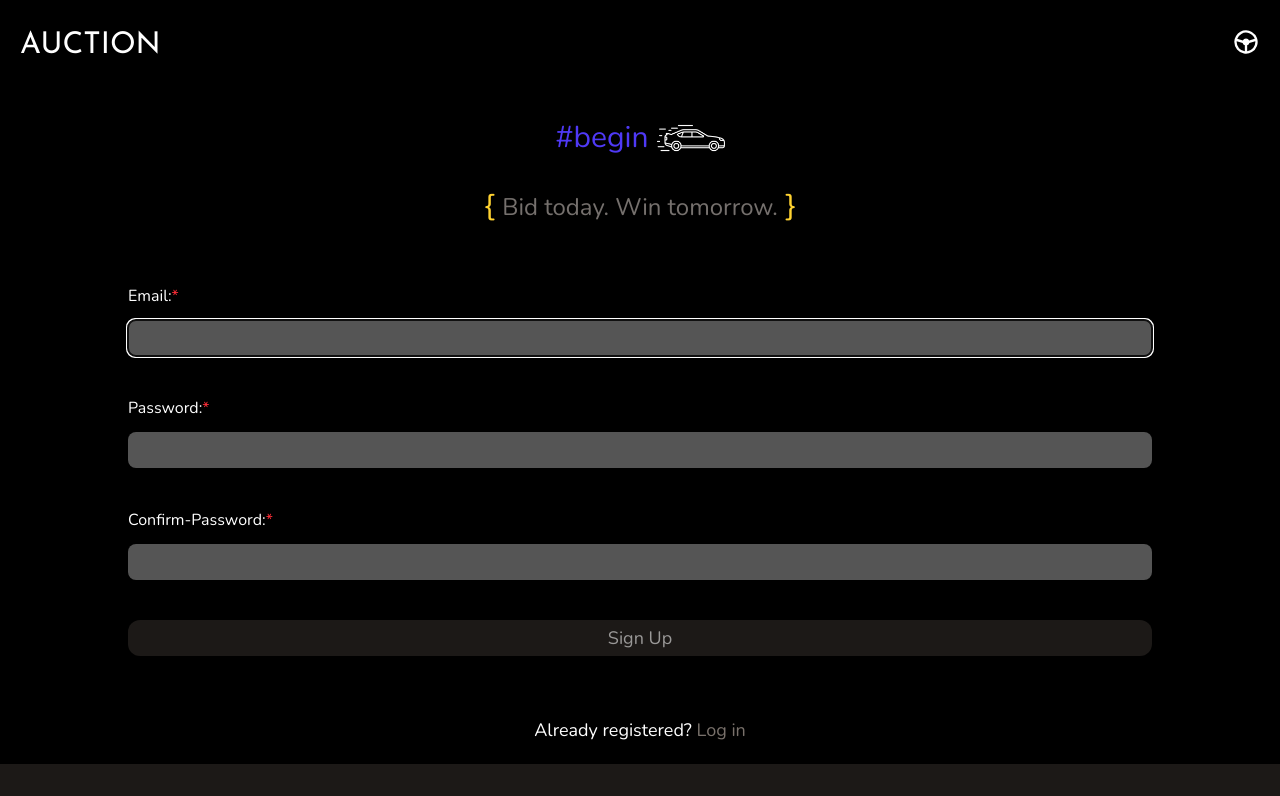
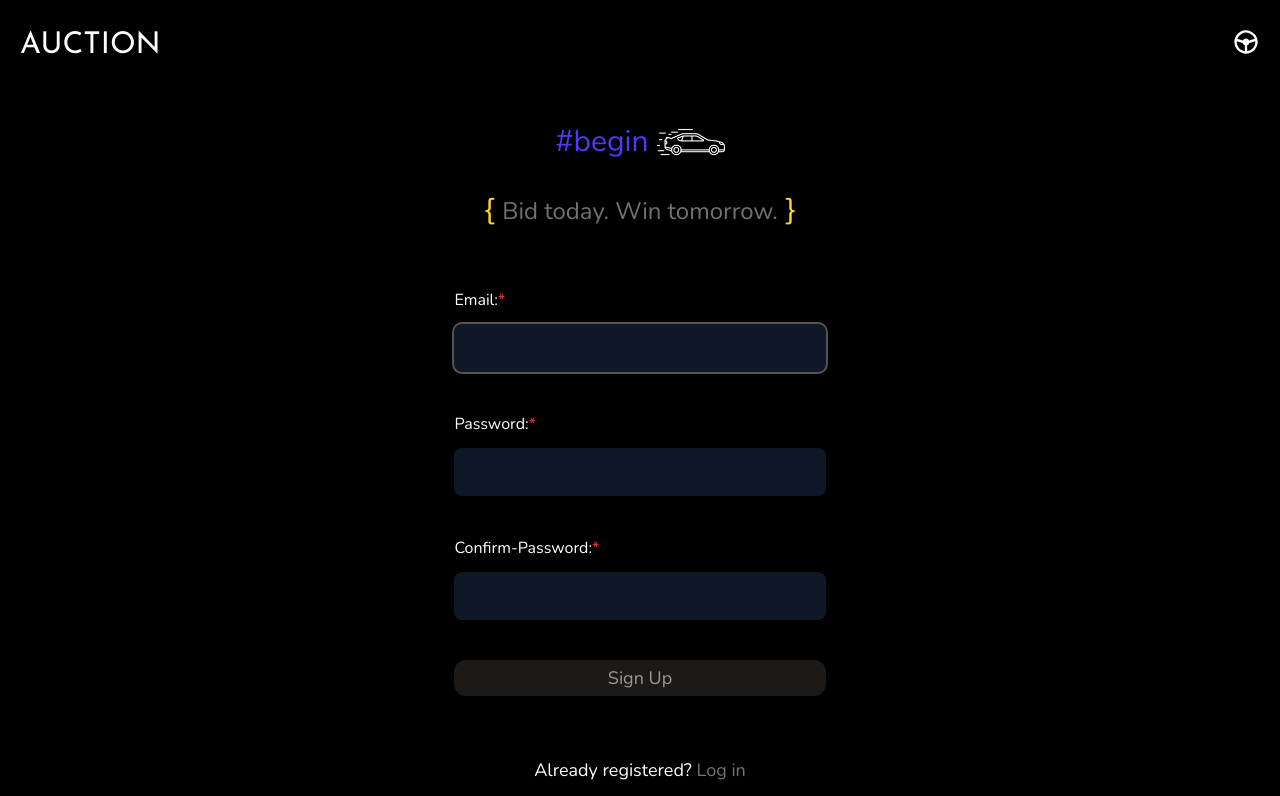
Before and after one commit to Aanand-code/car-auction, a React (Vite) app in the folder car-auction-frontend/: page /register in a window 1280 px wide. Shown: the top 796 px of the page. Built offline with nearby package versions, Linux system fonts and the light colour scheme; no server answers.

Commit message:
Update Login and register Pages

```diff
--- a/car-auction-frontend/src/pages/Login.jsx
+++ b/car-auction-frontend/src/pages/Login.jsx
@@ -68,8 +68,8 @@ const Login = () => {
   };
 
   return (
-    <section className="flex grow justify-center  self-center h-full w-full py-10">
-      <div className="w-full flex flex-col gap-15 items-center">
+    <section>
+      <div className="max-w-lg mx-auto p-6 shadow-lg rounded-xl  flex flex-col gap-15 items-center">
         <div className="flex flex-col  justify-center items-center gap-4">
           <p className="text-3xl text-center text-indigo-600 flex items-center justify-center gap-2">
             <span>#Go</span>{' '}
@@ -130,7 +130,7 @@ const Login = () => {
               autoComplete="off"
               onChange={(e) => setEmail(e.target.value)}
               required
-              className="bg-neutral-300/40 backdrop-blur-xl  p-1.5 rounded-lg"
+              className="w-full p-3 bg-gray-300 dark:bg-gray-900 shadow-2xl dark:shadow-none shadow-stone-500 d rounded-lg focus:outline-none focus:ring-2 focus:ring-stone-600"
             />
           </div>
 
@@ -147,7 +147,7 @@ const Login = () => {
             </label>
             <input
               type="password"
-              className="bg-neutral-300/40 backdrop-blur-xl  p-1.5 rounded-lg"
+              className="w-full p-3 bg-gray-300 dark:bg-gray-900 shadow-2xl dark:shadow-none shadow-stone-500 d rounded-lg focus:outline-none focus:ring-2 focus:ring-stone-600"
               onChange={(e) => setPassword(e.target.value)}
             />
           </div>
--- a/car-auction-frontend/src/pages/Register.jsx
+++ b/car-auction-frontend/src/pages/Register.jsx
@@ -92,8 +92,8 @@ const Register = () => {
   };
 
   return (
-    <section className="flex grow justify-center  self-center h-full w-full py-5">
-      <div className="w-full flex flex-col gap-15 items-center">
+    <section>
+      <div className="max-w-lg mx-auto p-6 shadow-lg rounded-xl  flex flex-col gap-15 items-center">
         <div className="flex flex-col  justify-center items-center gap-4">
           <p className="text-3xl text-center text-indigo-600 flex items-center justify-center gap-2">
             <span>#begin</span>{' '}
@@ -157,7 +157,7 @@ const Register = () => {
               required
               onFocus={() => setEmailFocus(true)}
               onBlur={() => setEmailFocus(false)}
-              className="bg-neutral-300/40 backdrop-blur-xl  p-1.5 rounded-lg"
+              className="w-full p-3 bg-gray-300 dark:bg-gray-900 shadow-2xl dark:shadow-none shadow-stone-500 d rounded-lg focus:outline-none focus:ring-2 focus:ring-stone-600"
             />
             <div className="relative flex justify-start">
               <p
@@ -199,7 +199,7 @@ const Register = () => {
               required
               onFocus={() => setPasswordFocus(true)}
               onBlur={() => setPasswordFocus(false)}
-              className="bg-neutral-300/40 backdrop-blur-xl  p-1.5 rounded-lg"
+              className="w-full p-3 bg-gray-300 dark:bg-gray-900 shadow-2xl dark:shadow-none shadow-stone-500 d rounded-lg focus:outline-none focus:ring-2 focus:ring-stone-600"
             />
             <div className="relative flex justify-start">
               <p
@@ -251,7 +251,7 @@ const Register = () => {
               required
               onFocus={() => setMatchFocus(true)}
               onBlur={() => setMatchFocus(false)}
-              className="bg-neutral-300/40 backdrop-blur-xl  p-1.5 rounded-lg"
+              className="w-full p-3 bg-gray-300 dark:bg-gray-900 shadow-2xl  dark:shadow-none shadow-stone-500 d rounded-lg focus:outline-none focus:ring-2 focus:ring-stone-600"
             />
             <div className="relative flex justify-start">
               <p
```
